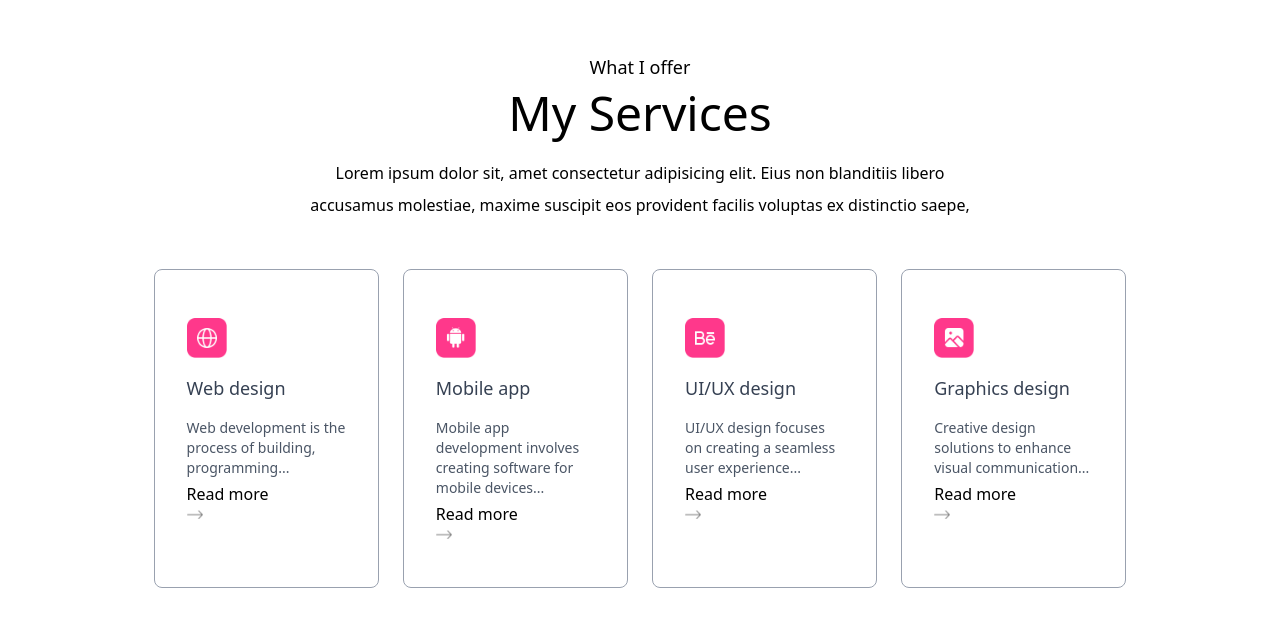
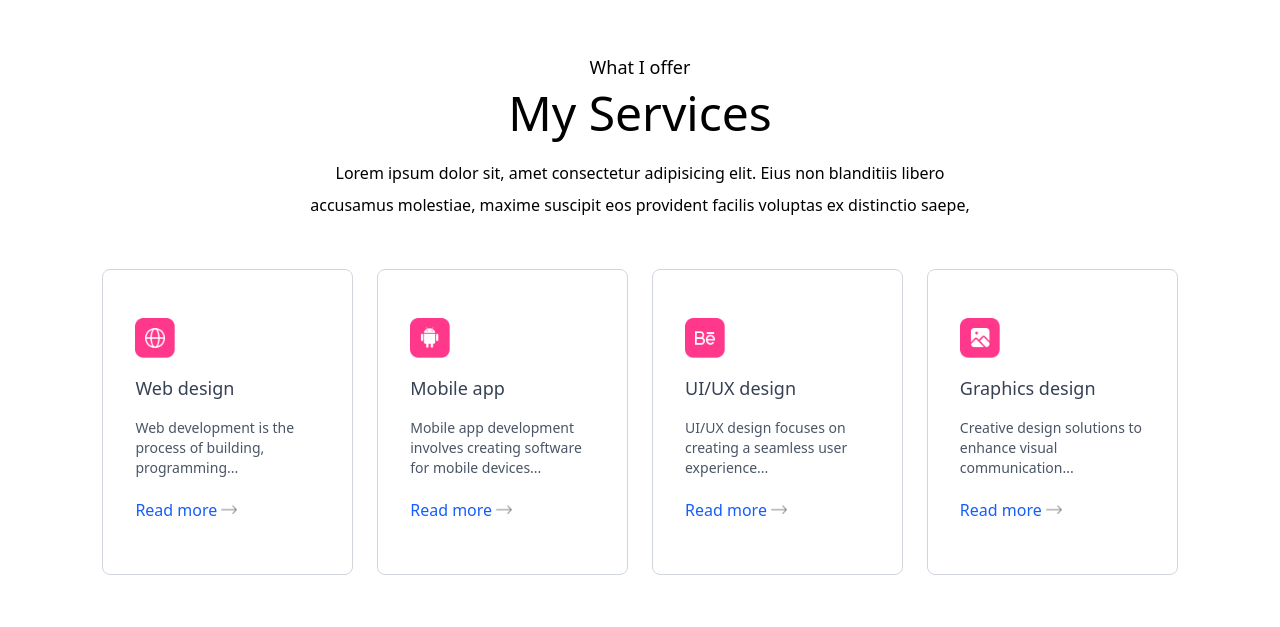
Before and after one commit to MogesBekele/portfolio-in-nextjs, a Next.js app: page / in a window 1280 px wide. Shown: the part 1836-2463 px from the top of the page. Built offline with nearby package versions, Linux system fonts and the light colour scheme; a web font is replaced by a local one.

Commit message:
complete the services sections

```diff
--- a/components/Servives.tsx
+++ b/components/Servives.tsx
@@ -1,28 +1,32 @@
 import { assets, serviceData } from '@/assets/assets'
 import React from 'react'
 import Image from "next/image";
+
 const Servives = () => {
   return (
-    <div id='services' className="w-full px-[12%] py-10 scroll-mt-20 pt-32">
-       <h4 className="text-center mb-2 text-lg font-ovo">What I offer </h4>
+    <div id='services' className="w-full px-4 md:px-[8%] py-10 scroll-mt-20 pt-32">
+      <h4 className="text-center mb-2 text-lg font-ovo">What I offer </h4>
       <h2 className="text-center text-5xl font-ovo">My Services</h2>
-      <p className='text-center max-w-2xl mx-auto mt-5 mb-12 font-ovo'>Lorem ipsum dolor sit, amet consectetur adipisicing elit. Eius non blanditiis libero accusamus molestiae, maxime suscipit eos provident facilis voluptas ex distinctio saepe, </p>
+      <p className='text-center max-w-2xl mx-auto mt-5 mb-12 font-ovo'>
+        Lorem ipsum dolor sit, amet consectetur adipisicing elit. Eius non blanditiis libero accusamus molestiae, maxime suscipit eos provident facilis voluptas ex distinctio saepe,
+      </p>
 
-      <div className='grid grid-cols-4 gap-6 my-10'>
-
+      <div className='grid grid-cols-1 sm:grid-cols-2 lg:grid-cols-4 gap-6 my-10'>
         {
           serviceData.map(({icon, title, description, link}, index)=>(
-            <div className='border border-gray-400 rounded-lg px-8 py-12 hover:shadow-black cursor-pointer hover:bg-lighHover hover:-traslate-y-1 duration-500' key={index}>
-
+            <div
+              key={index}
+              className='border border-gray-300 rounded-lg px-8 py-12 bg-white cursor-pointer transition duration-300 hover:shadow-[6px_6px_0px_0px_rgba(0,0,0,0.25)] hover:-translate-y-1 hover:-translate-x-1'
+            >
               <Image src={icon} alt='' className='w-10'/>
               <h3 className='text-lg my-4 text-gray-700'>{title}</h3>
               <p className='text-sm text-gray-600 leading-5'>{description}</p>
-              <a href={link}>Read more <Image alt='' src={assets.right_arrow} className='w-4'/></a>
+              <a href={link} className="inline-flex items-center gap-1 mt-4 text-blue-600 hover:underline">
+                Read more <Image alt='' src={assets.right_arrow} className='w-4'/>
+              </a>
             </div>
-
           ))
         }
-
       </div>
     </div>
   )
```
